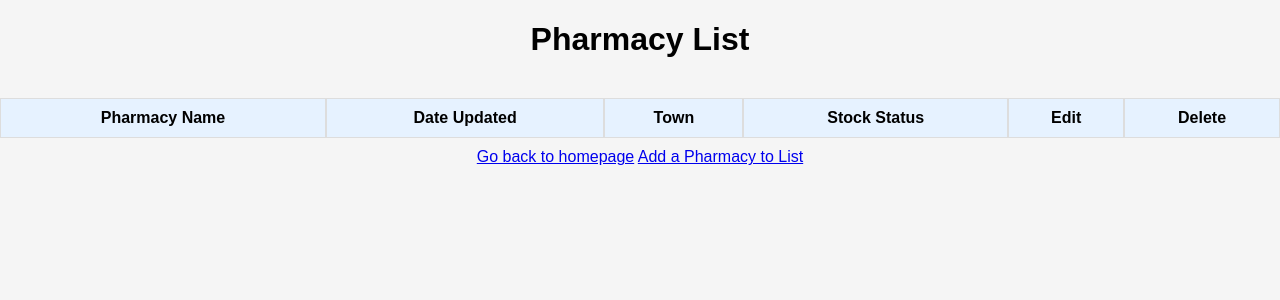
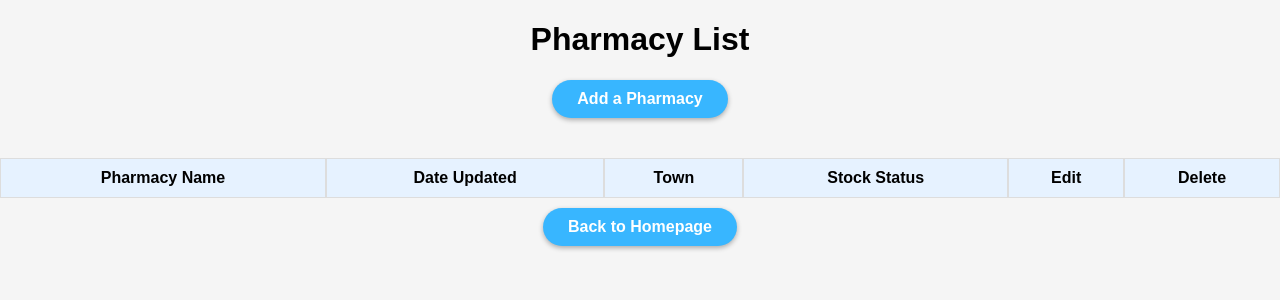
Before and after one commit to Janinenw/PharmaSee, a Node server app: page /pharmacy in a window 1280 px wide. Shown: the top 300 px of the page. Run offline with Node 20, Linux system fonts and the light colour scheme; data that the repository does not hold is empty; some libraries are stand-ins or nearby versions.

Commit message:
heroku push

```diff
--- a/public/css/style.css
+++ b/public/css/style.css
@@ -105,6 +105,48 @@ body {
   margin: 0;
   padding: 0;
   text-align: center;
+}
+
+/* buttons */
+
+#addPharmacy {
+  display: inline-block;
+  padding: 10px 25px;
+  border: none;
+  border-radius: 50px;
+  background-color: #38b6ff;
+  color: white;
+  font-weight: bold;
+  font-size: 1rem;
+  cursor: pointer;
+  text-decoration: none;
+  box-shadow: 0 2px 5px #0000004d;
+  transition: transform 0.3s ease-in-out;
+}
+
+#addPharmacy:hover {
+  background-color: #0069d9;
+  transform: scale(1.1);
+}
+
+#goToHomepage {
+  display: inline-block;
+  padding: 10px 25px;
+  border: none;
+  border-radius: 50px;
+  background-color: #38b6ff;
+  color: white;
+  font-weight: bold;
+  font-size: 1rem;
+  cursor: pointer;
+  text-decoration: none;
+  box-shadow: 0 2px 5px #0000004d;
+  transition: transform 0.3s ease-in-out;
+}
+
+#goToHomepage:hover {
+  background-color: #0069d9;
+  transform: scale(1.1);
 }
 
 .pharmacy-list {
--- a/views/index.ejs
+++ b/views/index.ejs
@@ -6,7 +6,10 @@
 </head>
 
 <body>
+
+
 	<h1 id="index-header"> Pharmacy List</h1>
+	<a href="/pharmacy/new"><button type="button" id="addPharmacy">Add a Pharmacy</button></a>
 	<div class="pharmacy-list">
 		<table>
 			<thead>
@@ -41,8 +44,8 @@
 			</tbody>
 		</table>
 	</div>
-	<a href="/">Go back to homepage</a>
-	<a href="/pharmacy/new">Add a Pharmacy to List</a>
+	<a href="/"><button type="button" id="goToHomepage">Back to Homepage</button></a>
+
 
 
 
--- a/views/new.ejs
+++ b/views/new.ejs
@@ -8,6 +8,7 @@
 	<title>New Pharmacy</title>
 </head>
 <body>
+
 	<h1 id="new-pharmacy"> Add New Pharmacy</h1>
 	<form action="/pharmacy" method="POST" class="pharmacy-input">
 		<form>
@@ -26,7 +27,7 @@
 			<input type="checkbox" id="inStock" name="inStock"><br><br>
 			<button type="submit">Add Pharmacy To List</button>
 		</form>
-	<a href="/pharmacy">Back to Index Page</a>
+	<a href="/pharmacy">Back to Pharmacy List</a>
 
 	<script>
 
--- a/views/show.ejs
+++ b/views/show.ejs
@@ -5,6 +5,7 @@
 	<title><%= pharmacy.name %></title>
 </head>
 <body>
+	<div class="pharmacy-show">
 	<h1><%= pharmacy.name %></h1>
 	<ul>
 		<li><strong>Address:</strong> <%= pharmacy.address %></li>
@@ -14,5 +15,6 @@
 		<li><strong>Last Updated:</strong> <%= pharmacy.dateUpdated || 'N/A' %></li>
 	</ul>
 	<a href="/pharmacy">Back to List</a>
+	</div>
 </body>
 </html>
```
Also changed, not shown: other parts of public/css/style.css (+42 -0 lines).
